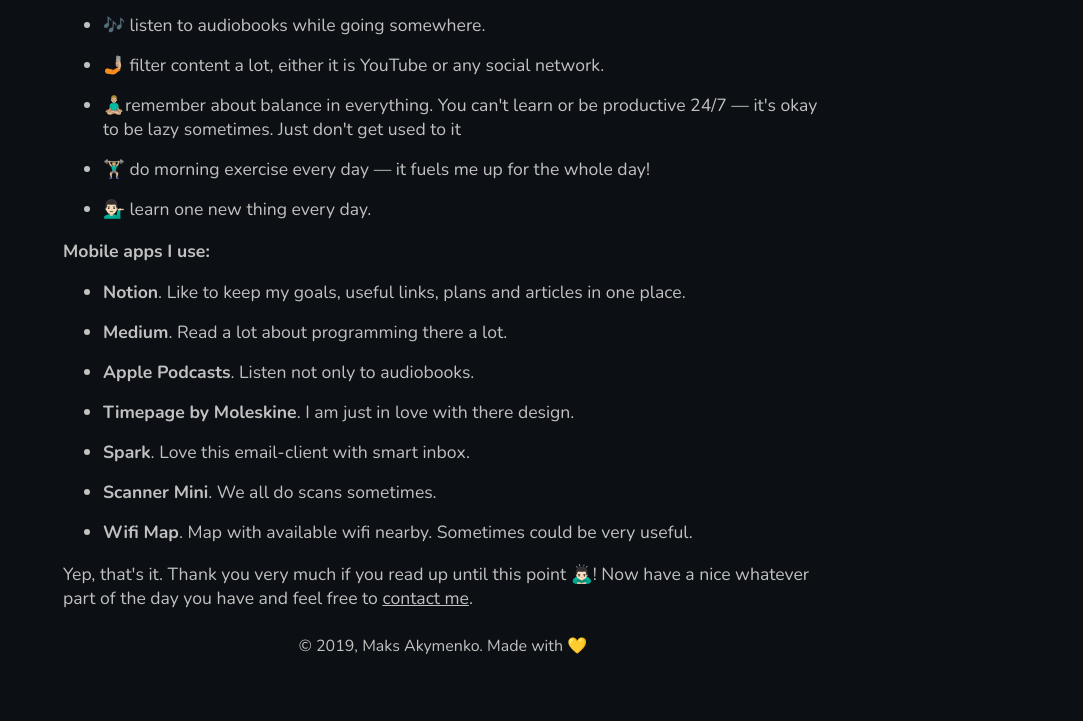
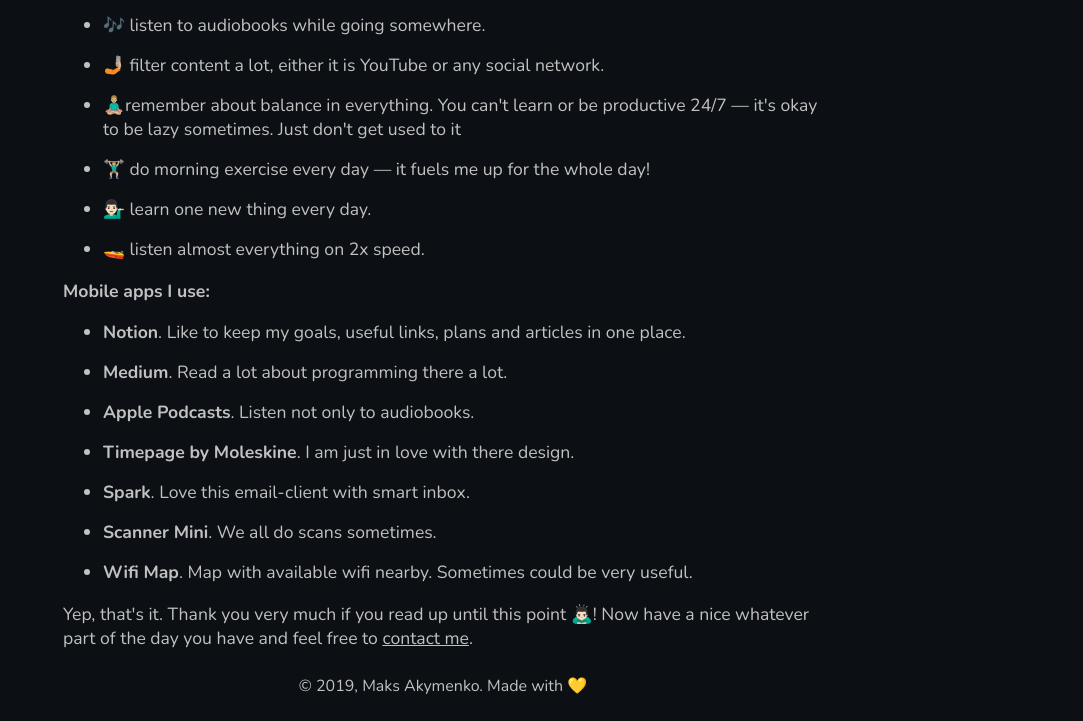
Before and after one commit to maks-akymenko/frontender-blog, a Gatsby site: page /about in a window 1280 px wide. Shown: the part 829-1550 px from the top of the page, without its empty margins (197-1280 px from the left). Before the commit the page ends 1510 px from the top, so only its background shows below. Built offline with nearby package versions, Linux system fonts and the light colour scheme; Gatsby itself is replaced by a stand-in of ours.

Commit message:
add additional info about me

```diff
--- a/src/pages/about.js
+++ b/src/pages/about.js
@@ -61,6 +61,7 @@ const About = ({ location }) => {
             <li><Emoji label="yoga">🧘🏼‍♂️</Emoji>remember about balance in everything. You can't learn or be productive 24/7 — it's okay to be lazy sometimes. Just don't get used to it </li>
             <li><Emoji label="sport">🏋🏼‍♂️</Emoji> do morning exercise every day — it fuels me up for the whole day!</li>
             <li><Emoji label="guy">💁🏻‍♂️</Emoji> learn one new thing every day.</li>
+            <li><Emoji label="speed">🚤</Emoji> listen almost everything on 2x speed.</li>
           </List>
         </ScrollAnimation>
         <ScrollAnimation animateOnce animateIn="fadeInUp">
```
